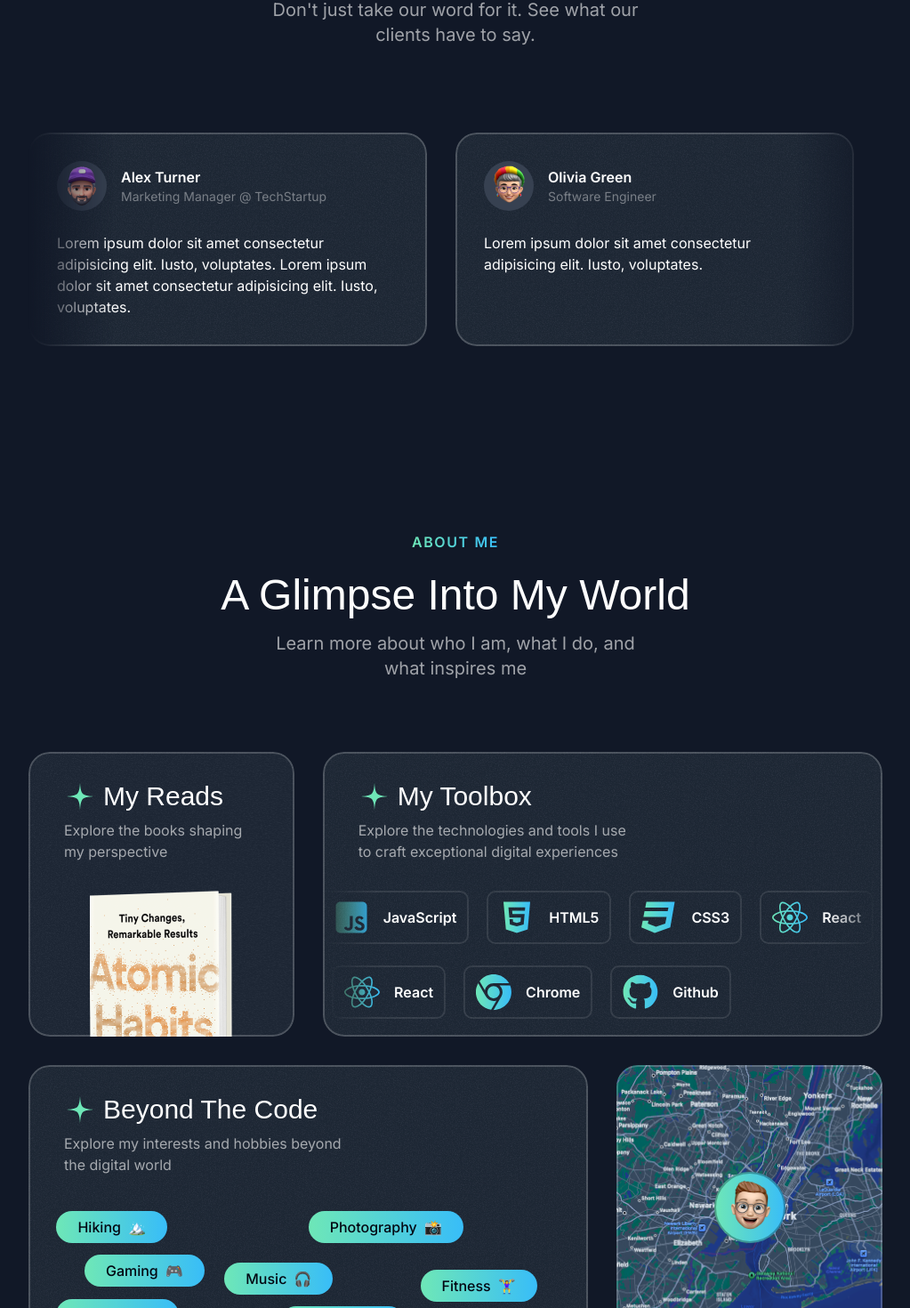
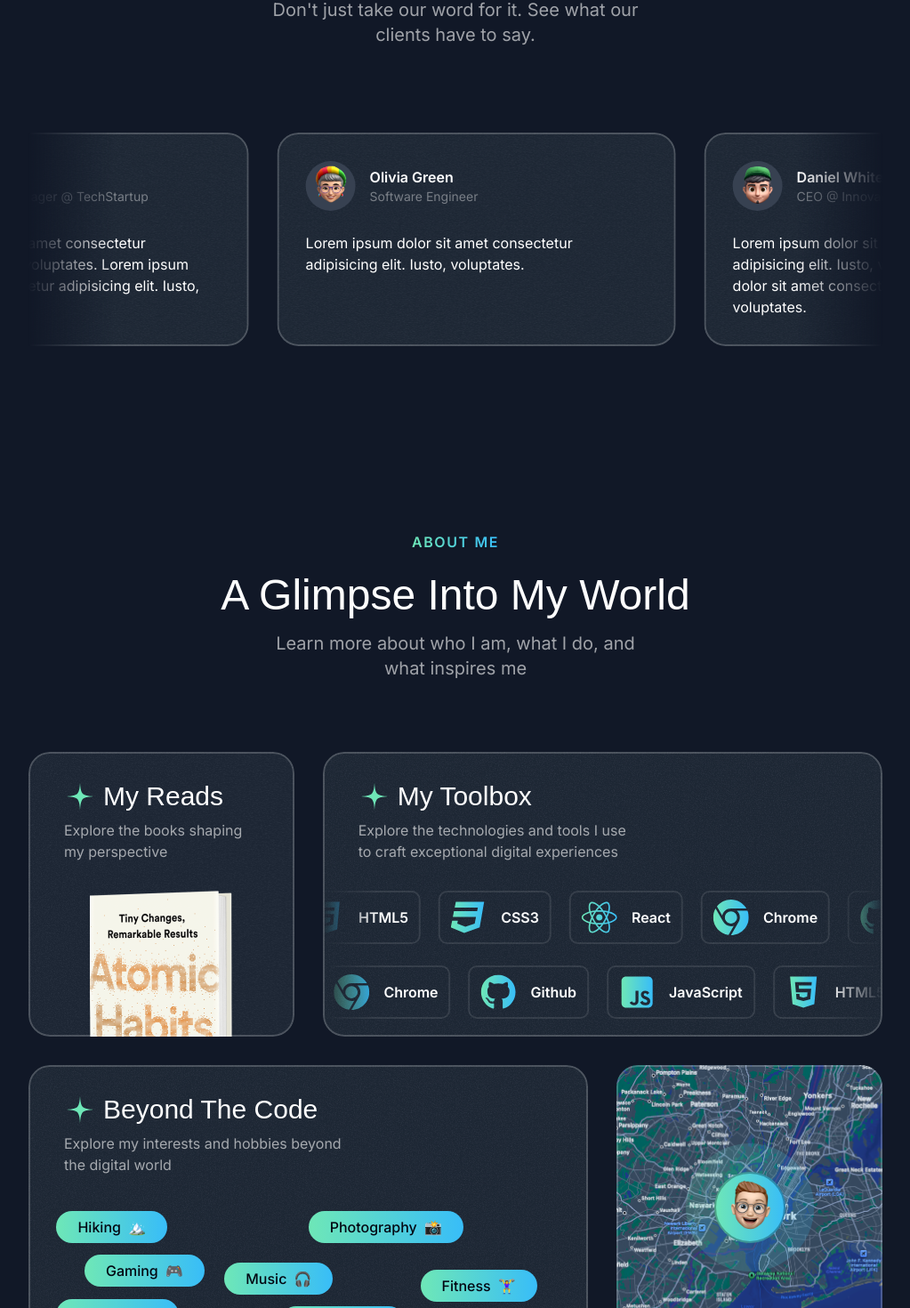
Before and after one commit to Sadrach-Harmasantyo/my-portofolio, a Next.js app: page / in a window 1280 px wide. Shown: the part 3435-4905 px from the top of the page at 89% size, without its empty margins (128-1151 px from the left). Built offline with nearby package versions, Linux system fonts and the light colour scheme; a web font is replaced by a local one.

Commit message:
feat: add animation in testimonials and about section

```diff
--- a/src/components/ToolBoxItems.tsx
+++ b/src/components/ToolBoxItems.tsx
@@ -1,4 +1,4 @@
-import React from "react";
+import React, { Fragment } from "react";
 import TechIcon from "./TechIcon";
 import { twMerge } from "tailwind-merge";
 
@@ -17,11 +17,15 @@
   return (
     <div className={twMerge("flex [mask-image:linear-gradient(to_right,transparent,black_10%,black_90%,transparent)]", className)}>
       <div className={twMerge("flex flex-none py-0.5 gap-6 pr-6", itemsWrapperClassName)}>
-        {items.map((item, index) => (
-          <div key={index} className="inline-flex items-center gap-4 py-2 px-3 outline outline-2 outline-white/10 rounded-lg">
-            <TechIcon component={item.iconType} />
-            <span className="font-semibold">{item.title}</span>
-          </div>
+        {[...new Array(2)].fill(0).map((_, index) => (
+          <Fragment key={index}>
+            {items.map((item, index) => (
+              <div key={index} className="inline-flex items-center gap-4 py-2 px-3 outline outline-2 outline-white/10 rounded-lg">
+                <TechIcon component={item.iconType} />
+                <span className="font-semibold">{item.title}</span>
+              </div>
+            ))}
+          </Fragment>
         ))}
       </div>
     </div>
--- a/src/sections/About.tsx
+++ b/src/sections/About.tsx
@@ -1,7 +1,9 @@
+"use client";
+
 import Card from "@/components/Card";
 import SectionHeader from "@/components/SectionHeader";
 import bookImage from "@/assets/images/book-cover.png";
-import React from "react";
+import React, { useRef } from "react";
 import Image from "next/image";
 import JavascriptIcon from "@/assets/icons/square-js.svg";
 import GithubIcon from "@/assets/icons/github.svg";
@@ -13,6 +15,7 @@
 import smileMemoji from "@/assets/images/memoji-smile.png";
 import CardHeader from "@/components/CardHeader";
 import ToolBoxItems from "@/components/ToolBoxItems";
+import { motion } from "framer-motion";
 
 const toolboxItems = [
   {
@@ -87,6 +90,8 @@
 ];
 
 export default function About() {
+  const constraintRef = useRef(null);
+
   return (
     <div className="py-20 lg:py-28">
       <div className="container">
@@ -102,26 +107,35 @@
             </Card>
             <Card className="h-[320px] md:col-span-3 lg:col-span-2">
               <CardHeader title="My Toolbox" description="Explore the technologies and tools I use to craft exceptional digital experiences" className="" />
-              <ToolBoxItems items={toolboxItems} className="" />
-              <ToolBoxItems items={toolboxItems} className="mt-6" itemsWrapperClassName="-translate-x-1/2" />
+              <ToolBoxItems items={toolboxItems} className="" itemsWrapperClassName="animate-move-left [animation-duration:30s]" />
+              <ToolBoxItems items={toolboxItems} className="mt-6" itemsWrapperClassName="animate-move-right [animation-duration:20s]" />
             </Card>
           </div>
 
           <div className="grid grid-cols-1 gap-8 md:grid-cols-5 lg:grid-cols-3">
             <Card className="h-[320px] p-0 flex flex-col md:col-span-3 lg:col-span-2">
               <CardHeader title="Beyond The Code" description="Explore my interests and hobbies beyond the digital world" className="px-6 py-6" />
-              <div className="relative flex-1">
+              <div className="relative flex-1" ref={constraintRef}>
                 {hobbies.map((item, index) => (
-                  <div key={index} className="inline-flex items-center gap-2 px-6 bg-gradient-to-r from-emerald-300 to-sky-400 rounded-full py-1.5 absolute" style={{ left: item.left, top: item.top }}>
+                  <motion.div
+                    key={index}
+                    className="inline-flex items-center gap-2 px-6 bg-gradient-to-r from-emerald-300 to-sky-400 rounded-full py-1.5 absolute cursor-grab active:cursor-grabbing"
+                    style={{ left: item.left, top: item.top }}
+                    drag
+                    dragConstraints={constraintRef}
+                  >
                     <span className="font-medium text-gray-950">{item.title}</span>
                     <span>{item.emoji}</span>
-                  </div>
+                  </motion.div>
                 ))}
               </div>
             </Card>
+
             <Card className="h-[320px] p-0 relative md:col-span-2 lg:col-span-1">
               <Image src={mapImage} alt="Map" className="w-full h-full object-cover object-left-top" />
-              <div className="absolute top-1/2 left-1/2 -translate-x-1/2 -translate-y-1/2 size-20 rounded-full bg-gradient-to-r from-emerald-300 to-sky-400 after:content-[''] after:absolute after:inset-0 after:outline after:outline-2 after:-outline-offset-2 after:rounded-full after:outline-gray-950/30">
+              <div className="absolute top-1/2 left-1/2 -translate-x-1/2 -translate-y-1/2 size-20 rounded-full after:content-[''] after:absolute after:inset-0 after:outline after:outline-2 after:-outline-offset-2 after:rounded-full after:outline-gray-950/30">
+                <div className="absolute inset-0 rounded-full  bg-gradient-to-r from-emerald-300 to-sky-400 -z-20 animate-ping [animation-duration:2s]"></div>
+                <div className="absolute inset-0 rounded-full  bg-gradient-to-r from-emerald-300 to-sky-400 -z-10"></div>
                 <Image src={smileMemoji} alt="Smile Memoji" className="size-20" />
               </div>
             </Card>
--- a/src/sections/Testimonials.tsx
+++ b/src/sections/Testimonials.tsx
@@ -1,4 +1,4 @@
-import React from "react";
+import React, { Fragment } from "react";
 import memojiAvatar1 from "@/assets/images/memoji-avatar-1.png";
 import memojiAvatar2 from "@/assets/images/memoji-avatar-2.png";
 import memojiAvatar3 from "@/assets/images/memoji-avatar-3.png";
@@ -46,10 +46,12 @@
     <div className="py-16 lg:py-24">
       <div className="container">
         <SectionHeader eyebrow="Happy Clients" title="What Clients Say About Me" description="Don't just take our word for it. See what our clients have to say." />
-        <div className="mt-16 lg:mt-24 flex overflow-x-clip [mask-image:linear-gradient(to_right,transparent,black_10%,black_90%,transparent)]">
-          <div className="flex gap-8 flex-none">
+        <div className="mt-12 lg:mt-20 flex overflow-x-clip [mask-image:linear-gradient(to_right,transparent,black_10%,black_90%,transparent)] py-4 -my-4">
+          <div className="flex gap-8 pr-8 flex-none animate-move-left [animation-duration:80s] hover:[animation-play-state:paused]">
+            {[...new Array(2)].fill(0).map((_, index) => (
+              <Fragment key={index}>
                 {testimonials.map((t, index) => (
-              <Card key={index} className="max-w-xs p-6 md:p-8 md:max-w-md">
+                  <Card key={index} className="max-w-xs p-6 md:p-8 md:max-w-md hover:-rotate-3 transition duration-300">
                     <div className="flex gap-4 items-center">
                       <div className="size-14 bg-gray-700 inline-flex items-center justify-center rounded-full flex-shrink-0">
                         <Image src={t.avatar} alt={t.name} className="max-h-full" />
@@ -62,6 +64,8 @@
                     <p className="mt-4 md:mt-6 text-sm md:text-base">{t.text}</p>
                   </Card>
                 ))}
+              </Fragment>
+            ))}
           </div>
         </div>
       </div>
--- a/tailwind.config.ts
+++ b/tailwind.config.ts
@@ -24,6 +24,7 @@
       animation: {
         "ping-large": "ping-large 1s ease-in-out infinite",
         "move-left": "move-left 1s linear infinite",
+        "move-right": "move-right 1s linear infinite",
       },
       keyframes: {
         "ping-large": {
@@ -34,10 +35,18 @@
         },
         "move-left": {
           "0%": {
-            transform: "translateX(0)",
+            transform: "translateX(0%)",
           },
           "100%": {
             transform: "translateX(-50%)",
+          },
+        },
+        "move-right": {
+          "0%": {
+            transform: "translateX(-50%)",
+          },
+          "100%": {
+            transform: "translateX(0%)",
           },
         },
       },
```
Lines whose indentation alone changed are shown as unchanged.
